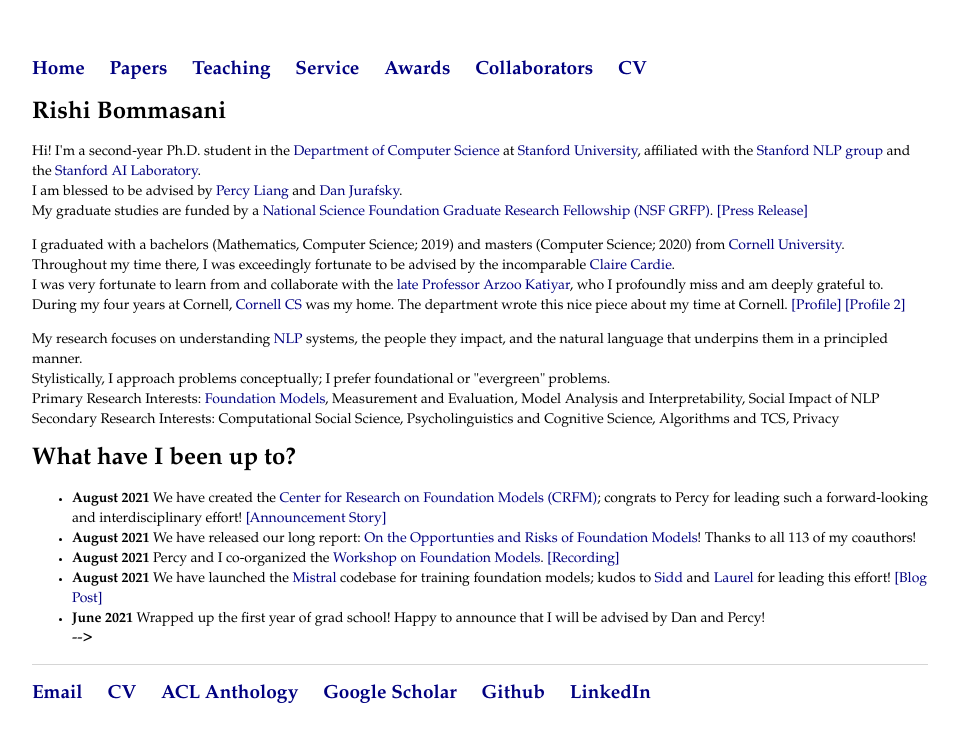
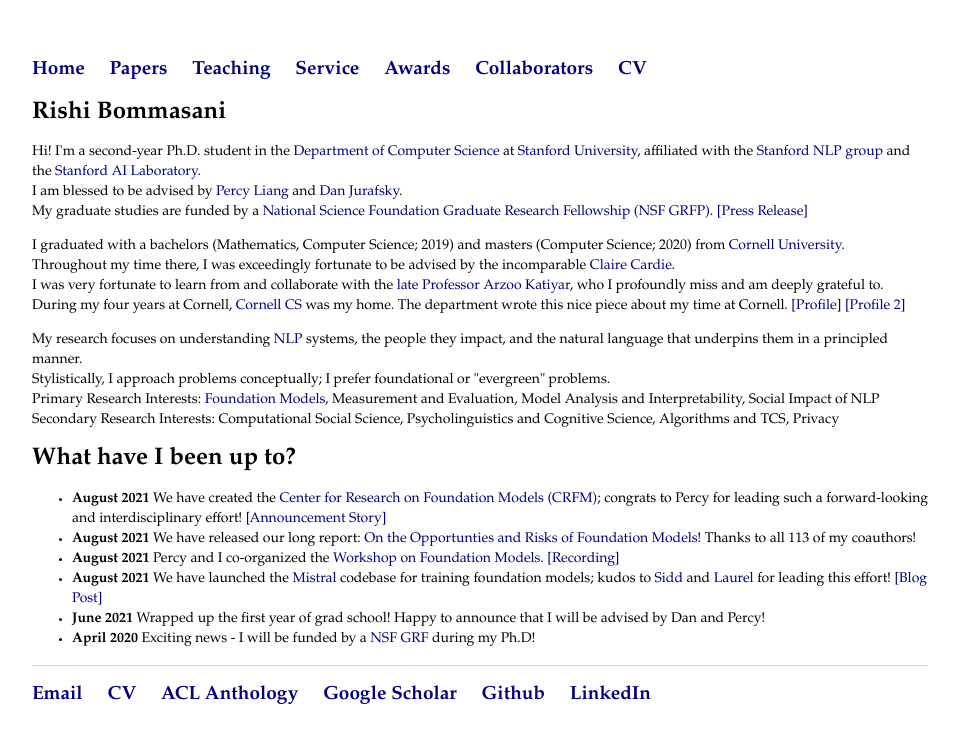
Before and after one commit to rishibommasani/rishibommasani.github.io, a Jekyll site: the page built from index.html, in a window 1280 px wide. Shown: the top 743 px of the page, without its empty margins (160-1119 px from the left). Built offline with Jekyll 4.4.1, drawn with Linux system fonts in a browser that asks for light colours.

Commit message:
Update index.html

```diff
--- a/index.html
+++ b/index.html
@@ -28,11 +28,12 @@
 	  </li>
 	  <li><b>August 2021</b> We have launched the <a href="https://github.com/stanford-crfm/mistral"> Mistral </a> codebase for training foundation models; kudos to <a href="https://www.siddkaramcheti.com/"> Sidd </a> and <a href="https://scholar.google.com/citations?user=1_pb7FUAAAAJ&hl=en"> Laurel </a> for leading this effort! <a href="https://crfm.stanford.edu/blog.html"> [Blog Post] </a>
           <li><b>June 2021</b> Wrapped up the first year of grad school! Happy to announce that I will be advised by Dan and Percy! </li>
-<!--      <li><b>September 2020</b> Long paper accepted to EMNLP on evaluating summarization datasets! This marks my final paper with Claire from my time at Cornell :( <a href="https://github.com/rishibommasani/rishibommasani.github.io/blob/master/papers/EMNLP2020.pdf"> [Paper] </a> </li>
-<!-- 	  <li><b>September 2020</b> Started my Ph.D. (amid smoke, COVID-19, racial protest, and political discord) at <a href="https://cs.stanford.edu/">Stanford Computer Science</a> and <a href="https://nlp.stanford.edu/">Stanford NLP</a>! </li> --> -->
+	  <li><b>April 2020</b> Exciting news - I will be funded by a <a href="https://www.cs.cornell.edu/information/news/newsitem11136/cs-graduate-students-receive-national-science-foundation-graduate">NSF GRF</a> during my Ph.D! </li>
+
+<!--      <li><b>September 2020</b> Long paper accepted to EMNLP on evaluating summarization datasets! This marks my final paper with Claire from my time at Cornell :( <a href="https://github.com/rishibommasani/rishibommasani.github.io/blob/master/papers/EMNLP2020.pdf"> [Paper] </a> </li> -->
+<!-- 	  <li><b>September 2020</b> Started my Ph.D. (amid smoke, COVID-19, racial protest, and political discord) at <a href="https://cs.stanford.edu/">Stanford Computer Science</a> and <a href="https://nlp.stanford.edu/">Stanford NLP</a>! </li> -->
 <!-- 	  <li><b>May 2020</b> I graduated with a M.S. in Computer Science from Cornell University. My <a href="https://github.com/rishibommasani/rishibommasani.github.io/blob/master/papers/MSThesis.pdf">thesis</a> is now available!</li> -->
-<!-- 	  <li><b>April 2020</b> I am ecstatic to announce I will be doing my Ph.D. at <a href="https://cs.stanford.edu/">Stanford Computer Science</a> and <a href="https://nlp.stanford.edu/">Stanford NLP</a>! </li>
-	  <li><b>April 2020</b> Exciting news - I will be funded by a <a href="https://www.cs.cornell.edu/information/news/newsitem11136/cs-graduate-students-receive-national-science-foundation-graduate">NSF GRF</a> during my Ph.D! </li>
+<!-- 	  <li><b>April 2020</b> I am ecstatic to announce I will be doing my Ph.D. at <a href="https://cs.stanford.edu/">Stanford Computer Science</a> and <a href="https://nlp.stanford.edu/">Stanford NLP</a>! </li> -->
 <!-- 	  <li><b>April 2020</b> Long paper accepted to ACL on interpreting contextualized representations; congrats to my coauthors Kelly Davis and Claire Cardie! <a href="https://www.aclweb.org/anthology/2020.acl-main.431/"> [Paper] </a> </li> -->
 <!-- 	  <li><b>May 2019</b> I am honored to have received the Computer Science Prize for Academic Excellence!</li> -->
 <!-- 	  <li><b>May 2019</b> I graduated with a B.A. in Computer Science and B.A. in Mathematics from Cornell University.</li>  -->
```
